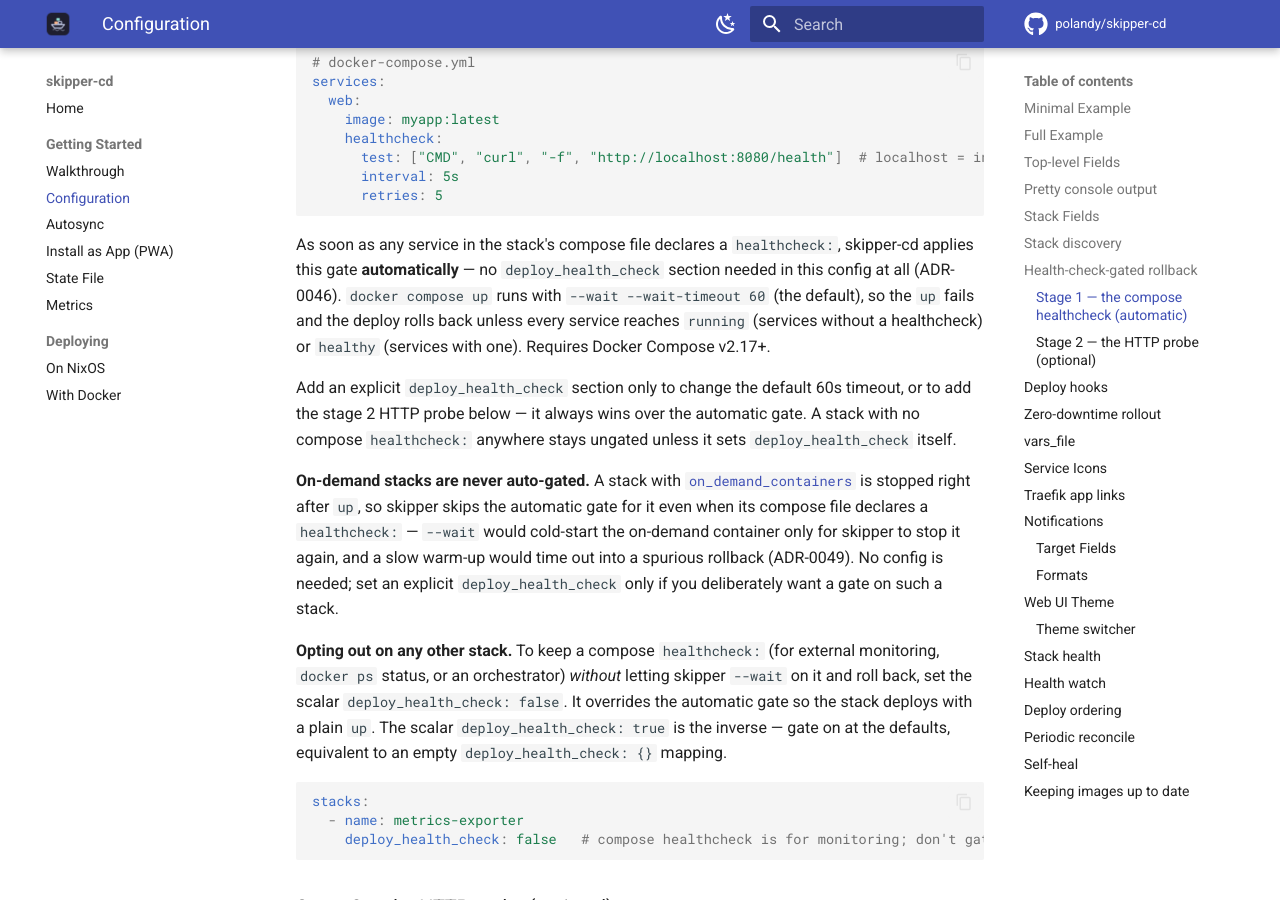
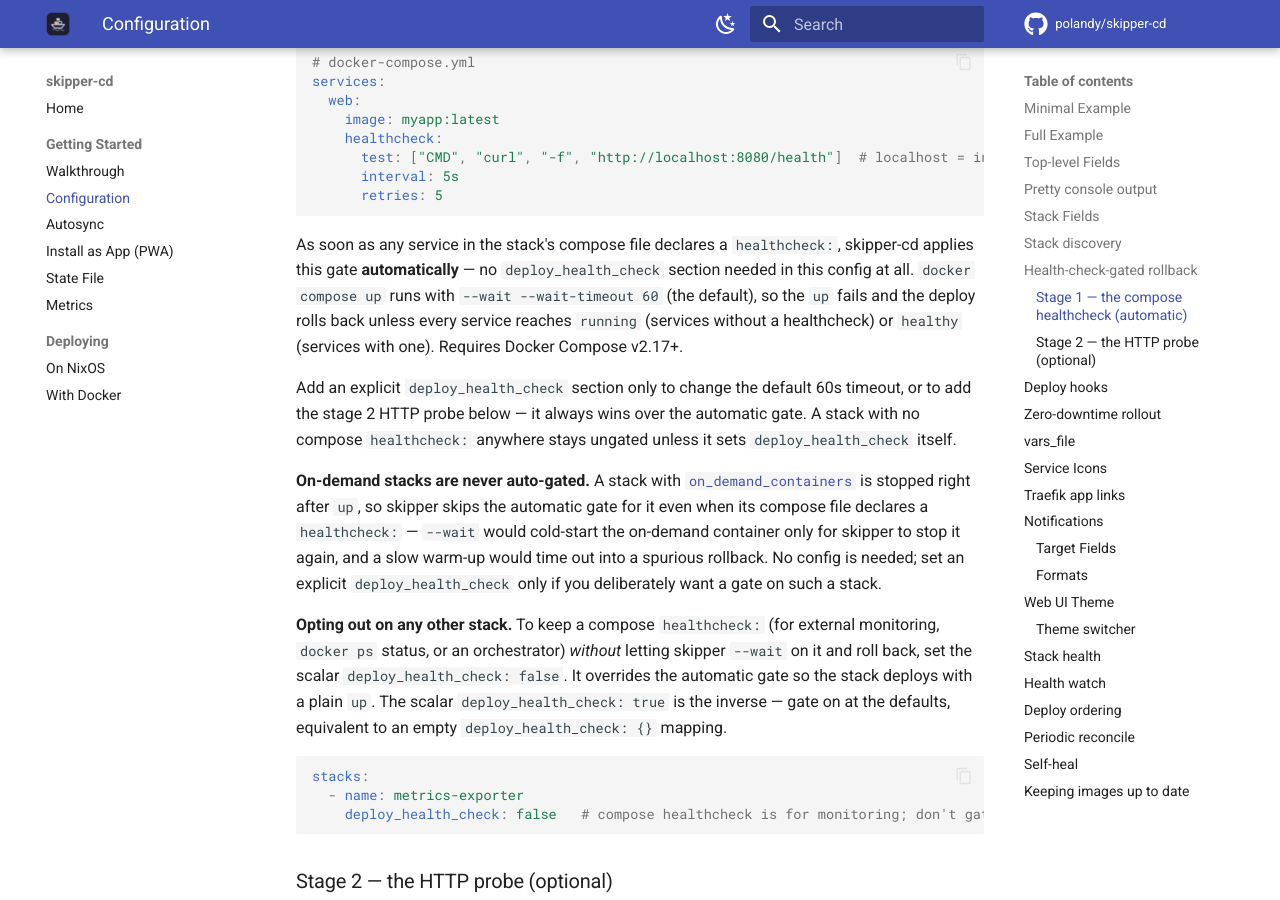
Before and after one commit to polandy/skipper-cd, an MkDocs documentation site: the page built from docs/configuration.md, in a window 1280 px wide and 900 px high, scrolled down 9951 px. Built offline with MkDocs 1.6.1 and Material for MkDocs 9.7.7, drawn with Linux system fonts in a browser that asks for light colours; comment, search, counter and statistics services are not loaded; some of the changed text lies outside the part shown.

Commit message:
docs: drop ADR references from the user manual
The user manual (docs/) should not cite or link ADRs — those are
contributor design records, not user-facing. Removes the two I just added
(deploy_health_check gate) and the six pre-existing links
(ADR-0020/0028/0029/0030/0031/0032), keeping each explanation inline.

````diff
--- a/docs/configuration.md
+++ b/docs/configuration.md
@@ -197,11 +197,11 @@
       retries: 5
 ```
 
-As soon as any service in the stack's compose file declares a `healthcheck:`, skipper-cd applies this gate **automatically** — no `deploy_health_check` section needed in this config at all (ADR-0046). `docker compose up` runs with `--wait --wait-timeout 60` (the default), so the `up` fails and the deploy rolls back unless every service reaches `running` (services without a healthcheck) or `healthy` (services with one). Requires Docker Compose v2.17+.
+As soon as any service in the stack's compose file declares a `healthcheck:`, skipper-cd applies this gate **automatically** — no `deploy_health_check` section needed in this config at all. `docker compose up` runs with `--wait --wait-timeout 60` (the default), so the `up` fails and the deploy rolls back unless every service reaches `running` (services without a healthcheck) or `healthy` (services with one). Requires Docker Compose v2.17+.
 
 Add an explicit `deploy_health_check` section only to change the default 60s timeout, or to add the stage 2 HTTP probe below — it always wins over the automatic gate. A stack with no compose `healthcheck:` anywhere stays ungated unless it sets `deploy_health_check` itself.
 
-**On-demand stacks are never auto-gated.** A stack with [`on_demand_containers`](#stack-fields) is stopped right after `up`, so skipper skips the automatic gate for it even when its compose file declares a `healthcheck:` — `--wait` would cold-start the on-demand container only for skipper to stop it again, and a slow warm-up would time out into a spurious rollback (ADR-0049). No config is needed; set an explicit `deploy_health_check` only if you deliberately want a gate on such a stack.
+**On-demand stacks are never auto-gated.** A stack with [`on_demand_containers`](#stack-fields) is stopped right after `up`, so skipper skips the automatic gate for it even when its compose file declares a `healthcheck:` — `--wait` would cold-start the on-demand container only for skipper to stop it again, and a slow warm-up would time out into a spurious rollback. No config is needed; set an explicit `deploy_health_check` only if you deliberately want a gate on such a stack.
 
 **Opting out on any other stack.** To keep a compose `healthcheck:` (for external monitoring, `docker ps` status, or an orchestrator) *without* letting skipper `--wait` on it and roll back, set the scalar `deploy_health_check: false`. It overrides the automatic gate so the stack deploys with a plain `up`. The scalar `deploy_health_check: true` is the inverse — gate on at the defaults, equivalent to an empty `deploy_health_check: {}` mapping.
 
@@ -384,7 +384,7 @@
 
 > **Reachability.** `url` must be reachable from wherever skipper-cd runs. As a **host service** (e.g. the [NixOS module](nixos.md)), a container's host-published port is `http://localhost:8020` — reaching it directly, bypassing any reverse proxy/auth. When skipper-cd itself runs **in a container**, `localhost` is the container, not the host (see [Docker](docker.md)).
 
-> **No email.** Native SMTP is deliberately unsupported (see [ADR-0020](https://github.com/polandy/skipper-cd/blob/main/dev-docs/adr/0020-outbound-deploy-notifications.md)). Point a `generic` target at an email-capable relay (ntfy, Apprise, Shoutrrr) if you need email.
+> **No email.** Native SMTP is deliberately unsupported. Point a `generic` target at an email-capable relay (ntfy, Apprise, Shoutrrr) if you need email.
 
 > **Self-notify caveat.** If Signal is delivered through a `signal-api` stack that skipper itself deploys, a failed `signal-api` deploy cannot notify you about itself. Configure a second, independent target (e.g. `generic` → ntfy) so at least one path never depends on the stack being reported on.
 
@@ -489,7 +489,7 @@
 
 A new failure reads `🚨 stack health: <stack>/<service> healthy → unhealthy (was healthy 2h13m) — after deploy of a1b2c3d`; the recovery reads `✅ stack health recovered: <stack>/<service> after 4m12s`. The `generic` format posts the structured alert as JSON with a `"type": "health"` marker so a receiver shared with deploy notifications can tell the payloads apart.
 
-Transitions are persisted across restarts (no re-alerting of known failures; a failure that happened while skipper was down is alerted after startup), and with the web UI enabled each service's [Stack health](#stack-health) panel shows a timeline of its recent status phases. This watches **only skipper's own stacks** — it is not a host-wide container watchdog. Design details in [ADR-0031](https://github.com/polandy/skipper-cd/blob/main/dev-docs/adr/0031-notify-on-own-stack-health-change.md).
+Transitions are persisted across restarts (no re-alerting of known failures; a failure that happened while skipper was down is alerted after startup), and with the web UI enabled each service's [Stack health](#stack-health) panel shows a timeline of its recent status phases. This watches **only skipper's own stacks** — it is not a host-wide container watchdog.
 
 ## Deploy ordering
 
@@ -511,7 +511,7 @@
 - **Dependency queued** (its `autosync` is paused) → the dependent queues too, rather than overtaking a change that is being deliberately held back.
 - **Dependency unchanged** (skipped) → it is already at its desired state, so the dependent proceeds.
 
-`depends_on` guarantees the dependency's deploy *completed*; by default `docker compose up` returns once containers start, not once they are ready. For true readiness (the database accepting connections before the app starts), add a [`deploy_health_check`](#health-check-gated-rollback) to the **dependency** — because deploys are sequential, the dependent only starts once the dependency proved healthy. See [ADR-0032](https://github.com/polandy/skipper-cd/blob/main/dev-docs/adr/0032-stack-deploy-ordering-via-depends-on.md).
+`depends_on` guarantees the dependency's deploy *completed*; by default `docker compose up` returns once containers start, not once they are ready. For true readiness (the database accepting connections before the app starts), add a [`deploy_health_check`](#health-check-gated-rollback) to the **dependency** — because deploys are sequential, the dependent only starts once the dependency proved healthy.
 
 ## Periodic reconcile
 
@@ -525,7 +525,7 @@
 - **`0`** — disable the loop entirely, restoring pure webhook + startup behaviour.
 - Unlike the health poll, it is **not** tied to the UI — it runs headless, since it is a correctness feature rather than a display feed.
 
-A tick is skipped while a deploy is already in flight (a reconcile carries no unique information, so it is dropped rather than queued behind the running deploy), and it flows through the same per-stack deploy gate as a webhook — so a stack with `autosync` off is queued, not force-deployed. See [ADR-0028](https://github.com/polandy/skipper-cd/blob/main/dev-docs/adr/0028-periodic-reconcile-loop.md).
+A tick is skipped while a deploy is already in flight (a reconcile carries no unique information, so it is dropped rather than queued behind the running deploy), and it flows through the same per-stack deploy gate as a webhook — so a stack with `autosync` off is queued, not force-deployed.
 
 ## Self-heal
 
@@ -539,11 +539,11 @@
 - **Cooldown** — at least `self_heal_cooldown_seconds` (default 60, explicit `0` disables) between redeploys of the same stack.
 - **Circuit breaker** — after `self_heal_max_attempts` (default 3) redeploys that don't restore the stack, skipper gives up, leaves it reported `unhealthy`, and emits a single `heal_exhausted` event (a `heal_exhausted` [notification](#notifications) fires by default — the "a stack is down and I couldn't fix it" alarm). The counter resets when the stack recovers or a real git deploy of it runs.
 
-Self-heal rides the health-poll cadence and, like periodic reconcile, runs **headless** — so it needs `runtime_health_poll_interval_seconds` > 0 even with the UI off. A successful redeploy shows as a `healed` event in the deploy log. See [ADR-0029](https://github.com/polandy/skipper-cd/blob/main/dev-docs/adr/0029-runtime-drift-self-heal.md).
+Self-heal rides the health-poll cadence and, like periodic reconcile, runs **headless** — so it needs `runtime_health_poll_interval_seconds` > 0 even with the UI off. A successful redeploy shows as a `healed` event in the deploy log.
 
 ## Keeping images up to date
 
-skipper deploys the images your compose files declare; it does **not** watch registries for new versions on its own. That is a deliberate scope choice: skipper acts on git, so an image update should reach it *as a change in git* — see [ADR-0030](https://github.com/polandy/skipper-cd/blob/main/dev-docs/adr/0030-image-update-automation.md). The supported way to automate updates is to let [Renovate](https://docs.renovatebot.com/) keep the `image:` references in your **deploy repo** current: Renovate opens (or auto-merges) a change that bumps the reference and pins it to a digest, and that merge is an ordinary push, so skipper's webhook and [periodic reconcile](#periodic-reconcile) path pick it up and redeploy — no skipper configuration required.
+skipper deploys the images your compose files declare; it does **not** watch registries for new versions on its own. That is a deliberate scope choice: skipper acts on git, so an image update should reach it *as a change in git*. The supported way to automate updates is to let [Renovate](https://docs.renovatebot.com/) keep the `image:` references in your **deploy repo** current: Renovate opens (or auto-merges) a change that bumps the reference and pins it to a digest, and that merge is an ordinary push, so skipper's webhook and [periodic reconcile](#periodic-reconcile) path pick it up and redeploy — no skipper configuration required.
 
 Digest pinning is what makes this work. With a plain mutable tag like `image: caddy:latest`, the text in git never changes when the registry publishes a new image behind the same tag, so skipper never sees a change. Renovate's digest pinning rewrites the reference to `image: caddy:2.8.4@sha256:…` and keeps that digest current — so **every** update lands in git as a changed reference and deploys through the normal path.
 
````
